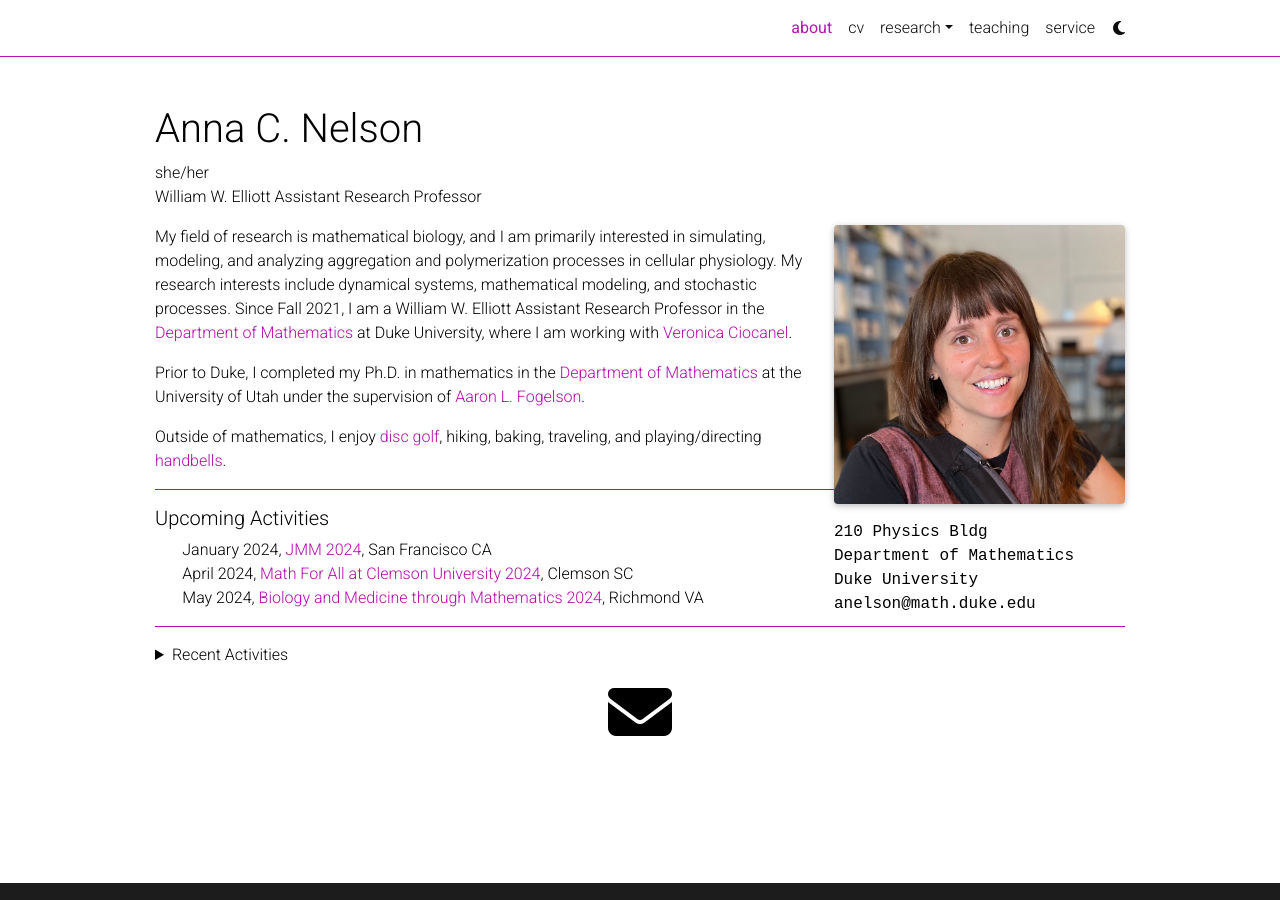
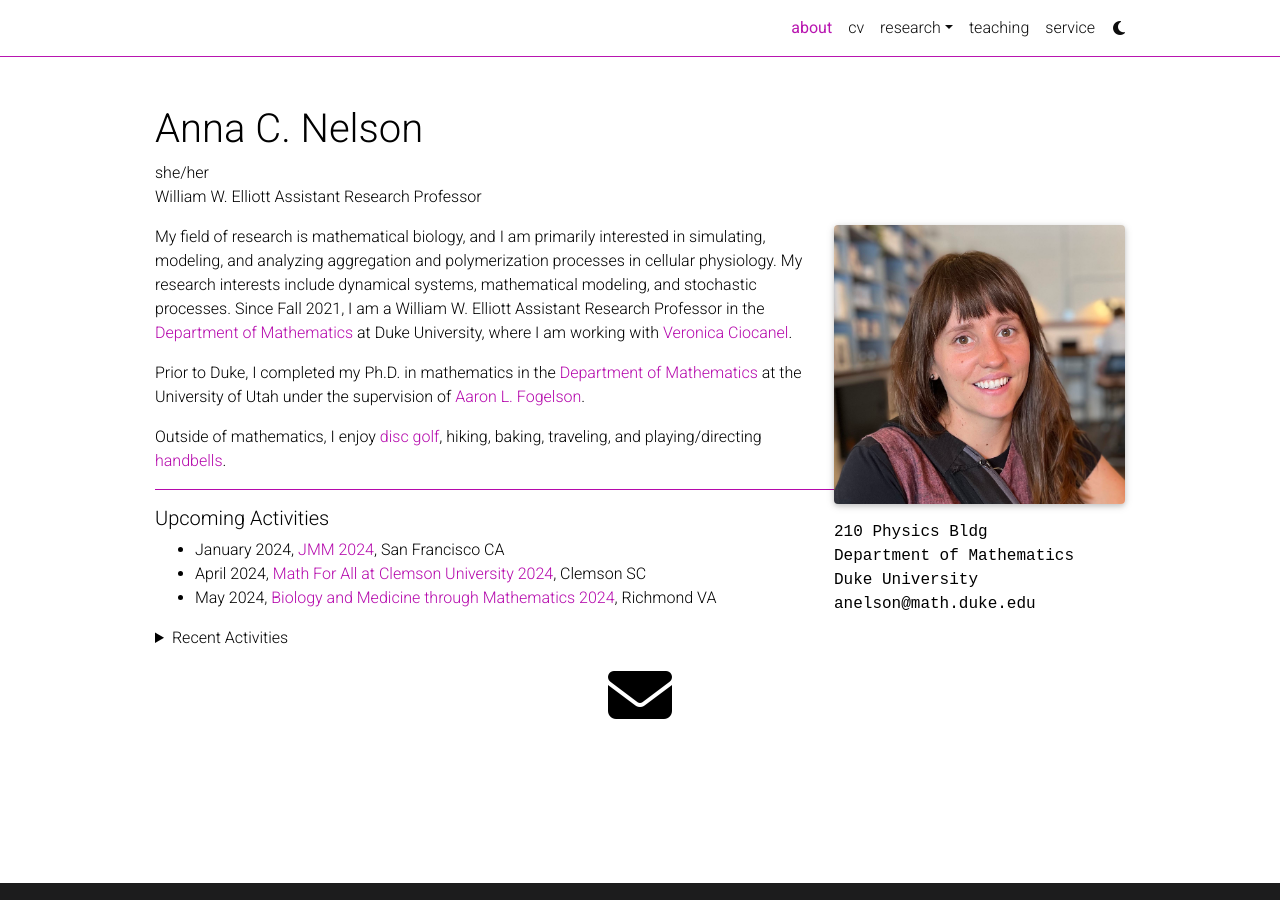
Before and after one commit to annacnelson/annacnelson.github.io, a Jekyll site: the page built from _pages/about.md, in a window 1280 px wide. Built offline with Jekyll 4.4.1, drawn with Linux system fonts in a browser that asks for light colours; full-size pictures stand in for the smaller copies a plugin makes; comment, search, counter and statistics services are not loaded; a style sheet for code colours, icons or effects is not loaded.

Commit message:
Update about.md

```diff
--- a/_pages/about.md
+++ b/_pages/about.md
@@ -28,10 +28,9 @@
  <hr/>
 
 ##### Upcoming Activities<br/>
-   &nbsp;&nbsp;&nbsp;&nbsp;&nbsp;&nbsp; January 2024, [JMM 2024](https://www.jointmathematicsmeetings.org/meetings/national/jmm2024/2300_program.html), San Francisco CA<br/>
-      &nbsp;&nbsp;&nbsp;&nbsp;&nbsp;&nbsp; April 2024, [Math For All at Clemson University 2024](https://sites.google.com/view/mathforallnola/satellite-conference/clemson-sc), Clemson SC <br/>
-            &nbsp;&nbsp;&nbsp;&nbsp;&nbsp;&nbsp; May 2024, [Biology and Medicine through Mathematics 2024](https://siam.vcu.edu/bamm/), Richmond VA<br/>
- <hr/>
+* January 2024, [JMM 2024](https://www.jointmathematicsmeetings.org/meetings/national/jmm2024/2300_program.html), San Francisco CA
+* April 2024, [Math For All at Clemson University 2024](https://sites.google.com/view/mathforallnola/satellite-conference/clemson-sc), Clemson SC
+* May 2024, [Biology and Medicine through Mathematics 2024](https://siam.vcu.edu/bamm/), Richmond VA
 
 <details close>
 <summary>Recent Activities</summary>
```
